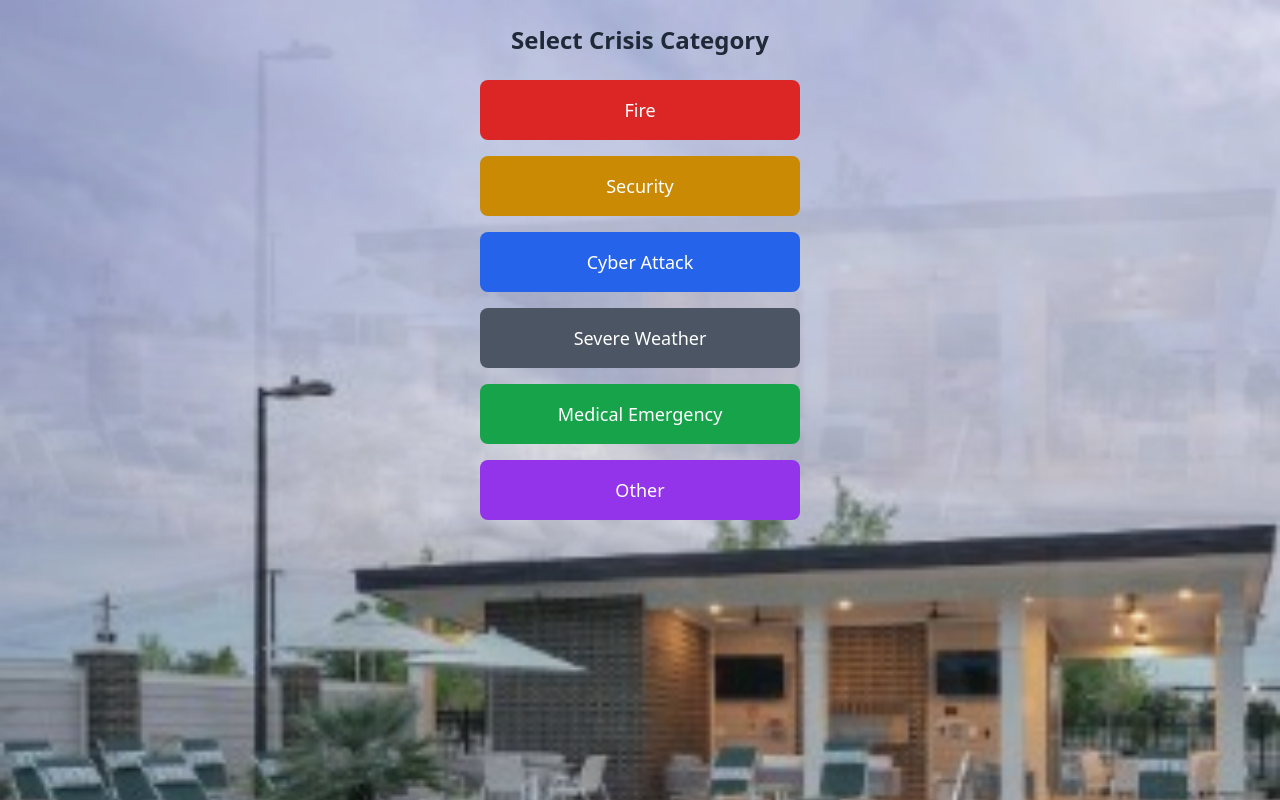
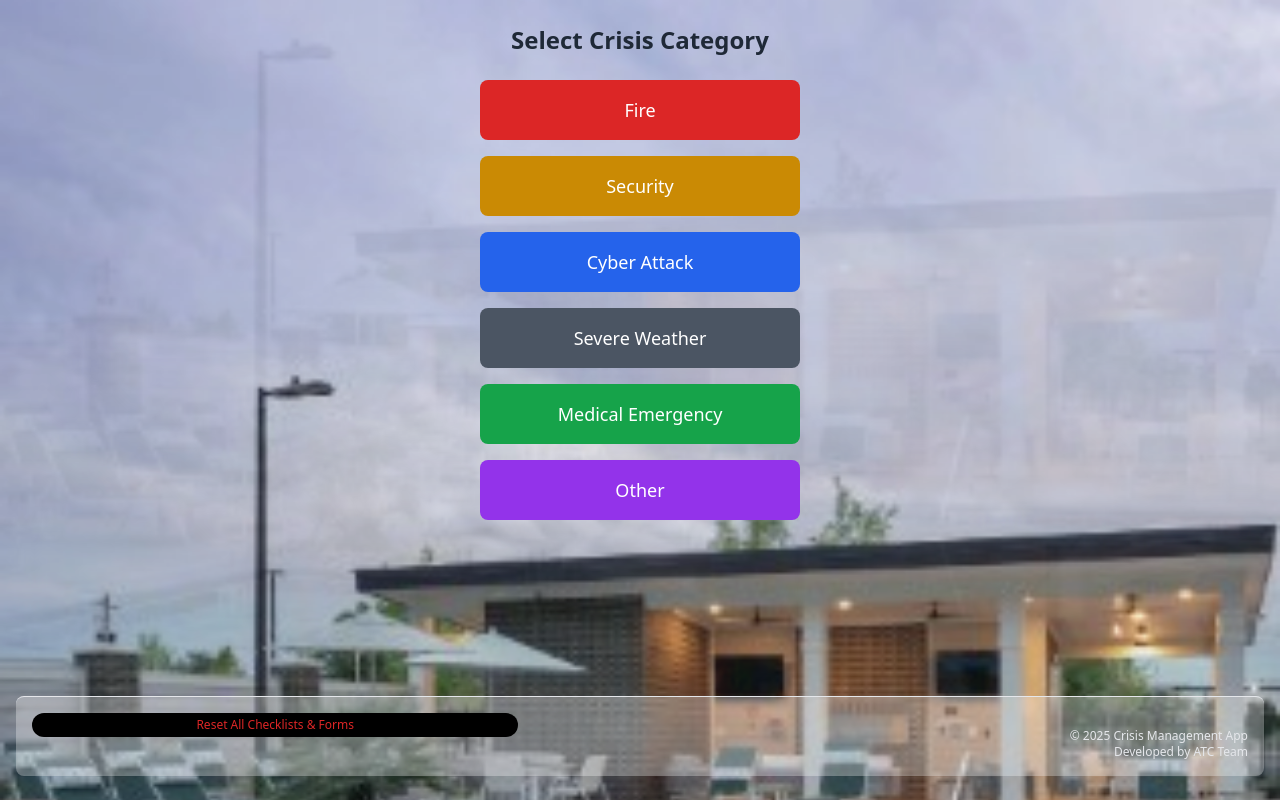
Before and after one commit to ATC-Development/atc-crisisapp, a React (Vite) app: page / in a window 1280 px wide. Built offline with nearby package versions, Linux system fonts and the light colour scheme.

Commit message:
added reset buttons to main screen and checklist

```diff
--- a/src/features/categories/CategoriesScreen.tsx
+++ b/src/features/categories/CategoriesScreen.tsx
@@ -1,6 +1,7 @@
 import { useNavigate } from "react-router-dom";
 import logo from "../../assets/Augustan_Pool.jpg";
 import poolPic from "../../assets/Augustan_Pool.jpg";
+import { clearAppLocalStorage } from "../utils/localStorageHelpers";
 
 const crisisCategories = [
   { name: "Fire", slug: "fire", color: "bg-red-600" },
@@ -8,14 +9,14 @@ const crisisCategories = [
   { name: "Cyber Attack", slug: "cyber", color: "bg-blue-600" },
   { name: "Severe Weather", slug: "weather", color: "bg-gray-600" },
   { name: "Medical Emergency", slug: "medical", color: "bg-green-600" },
-  { name: "Other", slug: "other", color: "bg-purple-600" }
+  { name: "Other", slug: "other", color: "bg-purple-600" },
 ];
 
 export default function CategoriesScreen() {
   const navigate = useNavigate();
 
 return (
-  <div className="relative min-h-screen bg-gray-100 flex flex-col items-center px-4 py-6" style={{backgroundImage: `url(${poolPic})`, backgroundSize: 'cover', backgroundPosition: 'center'}}>
+  <main className="flex flex-col justify-between min-h-screen bg-gray-100 px-4 py-6 relative" style={{backgroundImage: `url(${poolPic})`, backgroundSize: 'cover', backgroundPosition: 'center'}}>
     {/* Background Image Layer with Opacity */}
     <div
       className="absolute inset-0 bg-no-repeat bg-top bg-contain opacity-90 z-0"
@@ -23,7 +24,7 @@ return (
     />
 
     {/* Foreground Content */}
-    <div className="relative z-10 w-full">
+    <div className="relative z-10 w-full flex-grow flex flex-col items-center">
       <h1 className="text-2xl font-bold mb-6 text-center text-gray-800">
         Select Crisis Category
       </h1>
@@ -39,7 +40,28 @@ return (
         ))}
       </div>
     </div>
-  </div>
+
+    <footer className="w-full px-4 py-4 bg-white bg-opacity-30 border-t z-10 flex items-stretch rounded-lg text-sm text-gray-200 h-[80px]">
+      <div className="w-2/5">
+        <button
+          onClick={() => {
+            if (window.confirm("Clear ALL saved checklists and forms?")) {
+              clearAppLocalStorage();
+              window.location.reload();
+            }
+          }}
+          className="text-xs text-center text-red-600 bg-black rounded-full px-4 py-1 hover:bg-gray-300 transition w-full"
+        >
+          Reset All Checklists & Forms
+        </button>
+      </div>
+
+      <div className="text-xs w-3/5 flex flex-col justify-end text-right">
+        <p>© 2025 Crisis Management App</p>
+        <p className="text-xs">Developed by ATC Team</p>
+      </div>
+    </footer>
+  </main>
 );
 
 }
--- a/src/features/checklist/ChecklistScreen.tsx
+++ b/src/features/checklist/ChecklistScreen.tsx
@@ -3,7 +3,7 @@ import { useParams } from "react-router-dom";
 import { checklistData } from "./checklistData";
 import BackButton from "../components/BackButton";
 import FormSelector from "../forms/formSelector";
-import { loadLocalStorage, saveLocalStorage } from "../utils/localStorageHelpers";
+import { loadLocalStorage, saveLocalStorage, clearChecklist } from "../utils/localStorageHelpers";
 
 export default function ChecklistScreen() {
   const { category } = useParams<{ category: string }>();
@@ -80,6 +80,17 @@ useEffect(() => {
       </ul>
 
       <FormSelector />
+      <button
+        onClick={() => {
+          if (category && window.confirm("Clear this checklist?")) {
+            clearChecklist(category);
+            window.location.reload();
+          }
+        }}
+        className="mt-8 w-full text-sm text-red-600 underline"
+      >
+        Clear This Checklist
+      </button>
     </div>
   );
 }
--- a/src/features/utils/localStorageHelpers.ts
+++ b/src/features/utils/localStorageHelpers.ts
@@ -20,17 +20,31 @@ export function saveLocalStorage<T>(key: string, data: T): void {
         console.error(`Failed to save data to localStorage for key "${key}":`, e);
     }
 }
-export function clearLocalStorage(key: string): void {
+export function clearChecklist(category: string): void {
   try {
-        localStorage.removeItem(key);
+    localStorage.removeItem(`checklist-${category}`);
   } catch (e) {
-        console.error(`Failed to clear localStorage for key "${key}":`, e);
+    console.error(`Failed to clear checklist for "${category}"`, e);
   }
 }
-export function clearAllLocalStorage(): void {
+
+export function clearForm(formId: string): void {
   try {
-        localStorage.clear();
+    localStorage.removeItem(`form-${formId}`);
   } catch (e) {
-        console.error("Failed to clear all localStorage:", e);
+    console.error(`Failed to clear form for "${formId}"`, e);
   }
 }
+
+// Optional: full app reset (if needed)
+export function clearAppLocalStorage(): void {
+  try {
+    Object.keys(localStorage).forEach(key => {
+      if (key.startsWith("checklist-") || key.startsWith("form-")) {
+        localStorage.removeItem(key);
+      }
+    });
+  } catch (e) {
+    console.error("Failed to clear app-specific localStorage:", e);
+  }
+}
```
Lines whose indentation alone changed are shown as unchanged.
